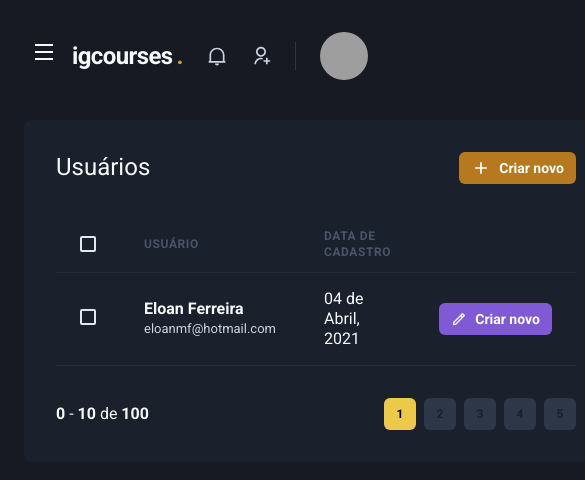
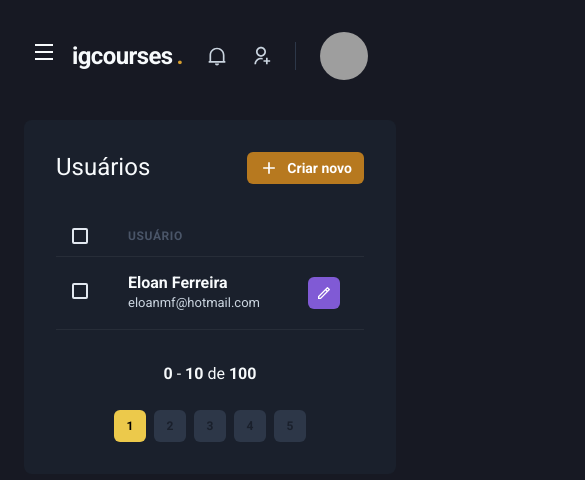
Before and after one commit to emffor/igcourses, a Next.js app: page /users in a window 390 px wide. Shown: the top 480 px of the page, 585 px wide, since content can reach past the window. Built offline with nearby package versions, Linux system fonts and the light colour scheme; grey boxes are pictures that could not be loaded.

Commit message:
Listagem responsiva

```diff
--- a/src/components/Pagination/index.tsx
+++ b/src/components/Pagination/index.tsx
@@ -4,7 +4,7 @@ import { PaginationItem } from "./PaginationItem";
 export function Pagination() {
     return (
         <Stack
-            direction="row"
+            direction={["column", "row"]}
             mt="8"
             justify="space-between"
             align="center"
--- a/src/pages/users/index.tsx
+++ b/src/pages/users/index.tsx
@@ -1,10 +1,15 @@
-import { Box, Button, Checkbox, Flex, Heading, Icon, Table, Tbody, Td, Text, Th, Thead, Tr } from "@chakra-ui/react";
+import { Box, Button, ButtonGroup, Checkbox, Flex, Heading, Icon, IconButton, Table, Tbody, Td, Text, Th, Thead, Tr, useBreakpointValue } from "@chakra-ui/react";
 import { RiAddLine, RiPencilLine } from "react-icons/ri";
 import { Header } from "../../components/Header";
 import { Pagination } from "../../components/Pagination";
 import { Sidebar } from "../../components/Sidebar";
 
 export default function Users() {
+    const isWideVersion = useBreakpointValue({
+        base: false,
+        lg: true,
+    });
+
     return (
         <Box>
             <Header />
@@ -54,22 +59,18 @@ export default function Users() {
                     >
                         <Thead>
                             <Tr>
-                                <Th
-                                    px="6"
-                                    color="gray.300"
-                                    width="8"
-                                >
+                                <Th px={["4", "4", "6"]} color="gray.300" width="8">
                                     <Checkbox colorScheme="yellow" />
                                 </Th>
                                 <Th>Usuário</Th>
-                                <Th>Data de cadastro</Th>
+                                {isWideVersion && <Th>Data de cadastro</Th>}
                                 <Th width={"8"}></Th>
                             </Tr>
                         </Thead>
 
                         <Tbody>
                             <Tr>
-                                <Td px="6">
+                                <Td px={["4", "4", "6"]}>
                                     <Checkbox colorScheme="yellow" />
                                 </Td>
                                 <Td px="6">
@@ -87,17 +88,22 @@ export default function Users() {
                                         </Text>
                                     </Box>
                                 </Td>
-                                <Td>04 de Abril, 2021</Td>
+                                {isWideVersion && <Td>04 de Abril, 2021</Td>}
                                 <Td>
+                                    <ButtonGroup size='sm'>
+                                        {isWideVersion && (
                                             <Button
+                                                mr="-5"
                                                 as="a"
                                                 size="sm"
                                                 fontSize="sm"
                                                 colorScheme="purple"
-                                        leftIcon={<Icon as={RiPencilLine} fontSize="16" />}
                                             >
-                                        Criar novo
+                                                Edit
                                             </Button>
+                                        )}
+                                        <IconButton aria-label='Edit' colorScheme="purple" icon={<Icon as={RiPencilLine} fontSize="16" />} />
+                                    </ButtonGroup>
                                 </Td>
                             </Tr>
                         </Tbody>
```
Lines whose indentation alone changed are shown as unchanged.
